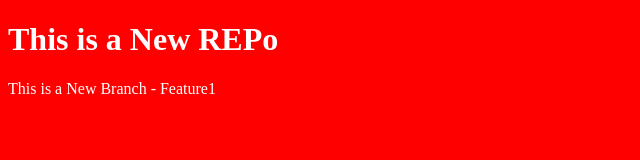
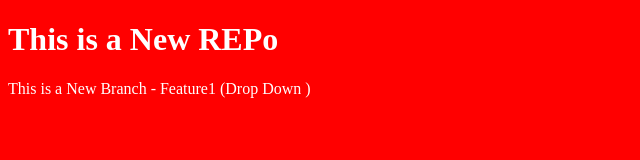
Before and after one commit to ArkaIshanBose/LocalRepo, a plain HTML site: page index.html in a window 1280 px wide. Shown: the whole page, without its empty margins (0-640 px from the left). Drawn offline with Linux system fonts and the light colour scheme.

Commit message:
DropDown

```diff
--- a/index.html
+++ b/index.html
@@ -8,6 +8,6 @@
 </head>
 <body>
     <h1>This is a New REPo</h1>
-    <p>This is a New Branch - Feature1</p>
+    <p>This is a New Branch - Feature1 (Drop Down )</p>
 </body>
 </html>
```
